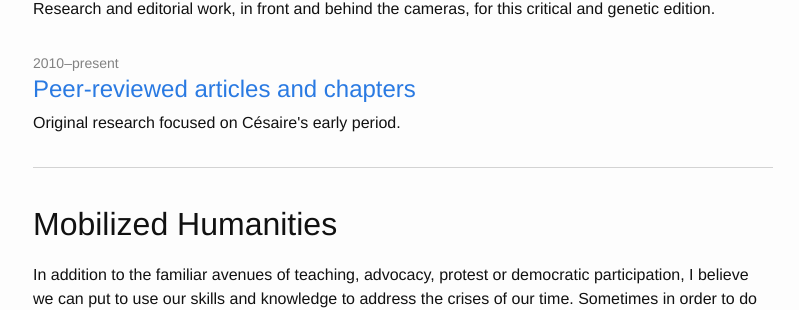
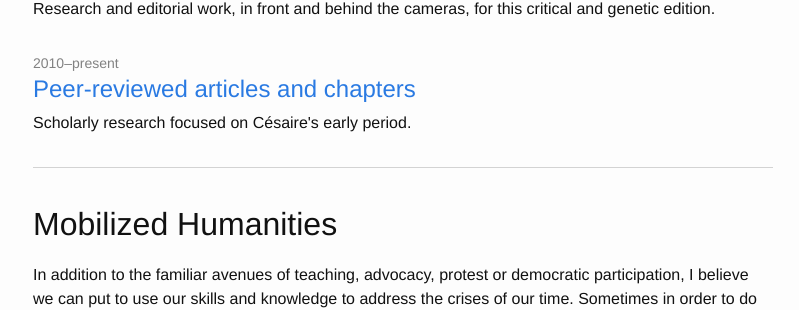
Before and after one commit to elotroalex/elotroalex, a Jekyll site: the page built from profiles.md, in a window 1280 px wide and 900 px high, scrolled down 4775 px. Shown: the part 146-456 px from the top of the window, without its empty margins (237-1036 px from the left). Built offline with Jekyll 4.4.1, drawn with Linux system fonts in a browser that asks for light colours.

Commit message:
minor tweak

```diff
--- a/_data/projects.yml
+++ b/_data/projects.yml
@@ -194,7 +194,7 @@ Project"
   link: elotroalex.com
   url: https://elotroalex.com/docs/gil-cv.pdf#page=2
   category: cesaire
-  blurb: "Original research focused on Césaire's early period."
+  blurb: "Scholarly research focused on Césaire's early period."
 
 
 
```
